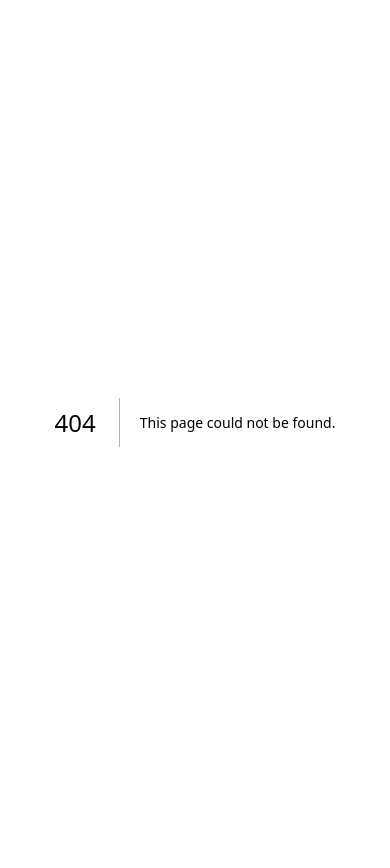
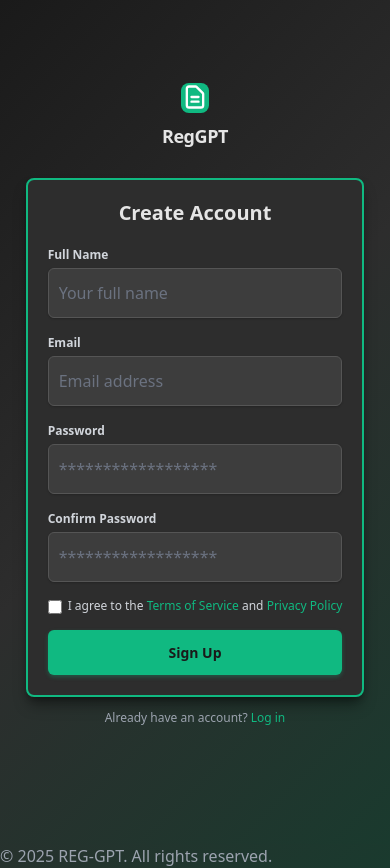
Before and after one commit to Teja-Sabinkar/building-codes-frontend, a Next.js app: page /auth/signup in a window 390 px wide. Before the commit this address had no page. Before the commit the page ends 844 px from the top, so only its background shows below. Built offline with nearby package versions, Linux system fonts and the light colour scheme.

Commit message:
BC A.I - 92 - recently viewed 1.4

```diff
--- /dev/null
+++ b/src/app/auth/signup/SignupPage.module.css
@@ -0,0 +1,75 @@
+.container {
+    display: flex;
+    flex-direction: column;
+    min-height: 100vh;
+    width: 100%;
+    max-width: 100vw;
+    overflow-x: hidden;
+    background: linear-gradient(135deg, #f0fdf4 0%, #ecfdf5 50%, #d1fae5 100%);
+    align-items: center;
+    justify-content: center;
+    padding: 2rem 1.5rem;
+    transition: background 0.3s ease;
+    box-sizing: border-box;
+}
+
+:global(.dark-mode) .container {
+    background: linear-gradient(135deg, #1a1a1a 0%, #2d2d2d 50%, #1a3a2e 100%);
+}
+
+.signupWrapper {
+    width: 100%;
+    max-width: 28rem;
+    margin: 0 auto;
+    box-sizing: border-box;
+}
+
+/* Tablet responsive */
+@media (max-width: 768px) {
+    .signupContainer {
+        padding: 1.5rem 1rem;
+    }
+
+    .signupWrapper {
+        max-width: calc(100% - 2rem);
+        margin: 0 1rem;
+    }
+}
+
+/* Mobile responsive */
+@media (max-width: 640px) {
+    .container {
+        padding-top: 2.5rem;
+        padding-bottom: 4rem;
+        padding-left: 1rem;
+        padding-right: 1rem;
+        max-width: 100vw;
+    }
+
+    .wrapper {
+        max-width: calc(100vw - 2rem);
+        margin: 0 auto;
+    }
+}
+
+/* Enhanced mobile at 480px */
+@media (max-width: 480px) {
+    .container {
+        padding: 1.5rem 0.5rem 3.5rem 0.5rem;
+        max-width: 100vw;
+        overflow-x: hidden;
+    }
+
+    .wrapper {
+        max-width: calc(100vw - 1rem);
+        margin: 0 auto;
+    }
+}
+
+/* Extra small mobile */
+@media (max-width: 360px) {
+    .signupContainer {
+        padding: 1rem 0.5rem 3rem 0.5rem;
+        padding-top: 1.5rem;
+    }
+}
--- /dev/null
+++ b/src/app/auth/signup/page.js
@@ -0,0 +1,20 @@
+// app/auth/signup/page.js
+import SignupForm from '@/components/auth/SignupForm';
+import AuthHeader from '@/components/auth/AuthHeader';
+import styles from './SignupPage.module.css';
+
+export const metadata = {
+  title: 'Sign Up | REG-GPT',
+  description: 'Create an account for Building Codes Assistant',
+};
+
+export default function SignupPage() {
+  return (
+    <div className={styles.container}>
+      <div className={styles.wrapper}>
+        <AuthHeader />
+        <SignupForm />
+      </div>
+    </div>
+  );
+}
--- a/src/components/auth/AuthCommon.module.css
+++ b/src/components/auth/AuthCommon.module.css
@@ -215,12 +215,10 @@
 
 .formFooter {
     text-align: center;
-    margin-top: 1.5rem;
+    margin: 1.5rem 0 auto;
     font-size: 0.875rem;
     color: #6b7280;
     transition: color 0.3s ease;
-    margin-left: 80px;
-    display: none;
 }
 
 :global(.dark-mode) .formFooter {
```
